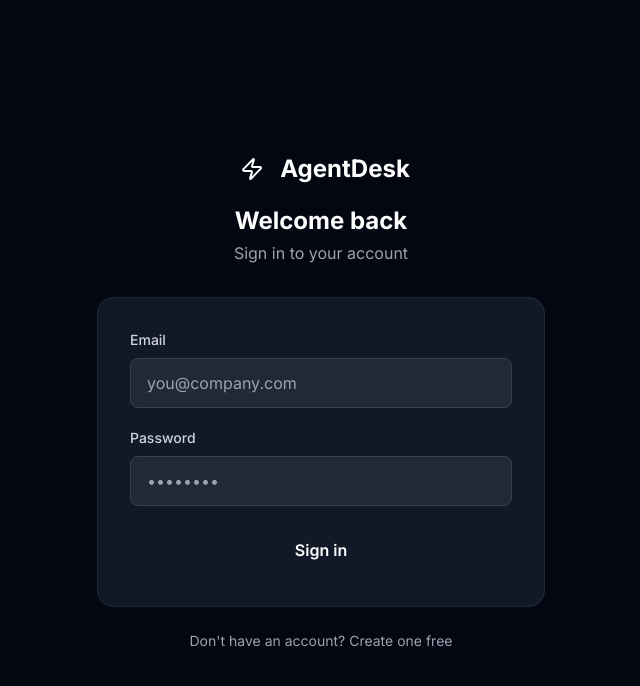
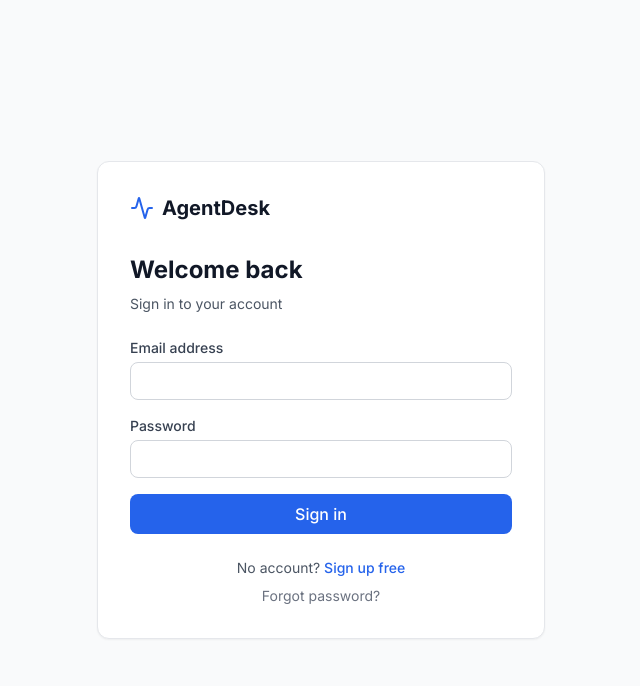
Before and after one commit to 21leahcimhtiek-oss/agentdesk, a Next.js app: page /login in a window 1280 px wide. Shown: the top 686 px of the page, without its empty margins (319-959 px from the left). Built offline with nearby package versions, Linux system fonts and the light colour scheme; no server answers.

Commit message:
Add src/app/(auth)/login/page.tsx

```diff
--- a/src/app/(auth)/login/page.tsx
+++ b/src/app/(auth)/login/page.tsx
@@ -1,70 +1,62 @@
-"use client";
-import { useState } from "react";
-import { useRouter, useSearchParams } from "next/navigation";
-import Link from "next/link";
-import { createClient } from "@/lib/supabase/client";
-import { Zap, Loader2 } from "lucide-react";
+'use client';
+import { useState } from 'react';
+import { createClient } from '@/lib/supabase/client';
+import { useRouter } from 'next/navigation';
+import Link from 'next/link';
+import { Activity } from 'lucide-react';
 
 export default function LoginPage() {
+  const [email, setEmail] = useState('');
+  const [password, setPassword] = useState('');
+  const [error, setError] = useState('');
+  const [loading, setLoading] = useState(false);
   const router = useRouter();
-  const searchParams = useSearchParams();
-  const redirectTo = searchParams.get("redirectTo") ?? "/dashboard";
-  const [email, setEmail] = useState("");
-  const [password, setPassword] = useState("");
-  const [error, setError] = useState<string | null>(null);
-  const [loading, setLoading] = useState(false);
+  const supabase = createClient();
 
-  async function handleSubmit(e: React.FormEvent) {
+  async function handleLogin(e: React.FormEvent) {
     e.preventDefault();
     setLoading(true);
-    setError(null);
-    const supabase = createClient();
+    setError('');
     const { error } = await supabase.auth.signInWithPassword({ email, password });
-    if (error) { setError(error.message); setLoading(false); return; }
-    router.push(redirectTo);
-    router.refresh();
+    if (error) {
+      setError(error.message);
+      setLoading(false);
+    } else {
+      router.push('/dashboard');
+    }
   }
 
   return (
-    <div className="min-h-screen bg-gray-950 flex items-center justify-center p-4">
-      <div className="w-full max-w-md">
-        <div className="text-center mb-8">
-          <div className="inline-flex items-center gap-2 mb-4">
-            <div className="w-10 h-10 rounded-xl bg-aurora-600 flex items-center justify-center">
-              <Zap className="w-6 h-6 text-white" />
-            </div>
-            <span className="text-2xl font-bold text-white">AgentDesk</span>
-          </div>
-          <h1 className="text-2xl font-bold text-white">Welcome back</h1>
-          <p className="text-gray-400 mt-1">Sign in to your account</p>
+    <div className="min-h-screen bg-gray-50 flex items-center justify-center px-4">
+      <div className="card p-8 w-full max-w-md">
+        <div className="flex items-center gap-2 mb-8">
+          <Activity className="h-6 w-6 text-brand-600" />
+          <span className="font-bold text-xl text-gray-900">AgentDesk</span>
         </div>
-        <form onSubmit={handleSubmit} className="bg-gray-900 border border-gray-800 rounded-2xl p-8 space-y-5">
-          {error && <div className="bg-red-950 border border-red-800 text-red-300 text-sm px-4 py-3 rounded-lg">{error}</div>}
+        <h1 className="text-2xl font-bold text-gray-900 mb-2">Welcome back</h1>
+        <p className="text-gray-600 text-sm mb-6">Sign in to your account</p>
+        <form onSubmit={handleLogin} className="space-y-4">
           <div>
-            <label className="block text-sm font-medium text-gray-300 mb-2">Email</label>
-            <input type="email" required value={email} onChange={(e) => setEmail(e.target.value)}
-              className="w-full bg-gray-800 border border-gray-700 text-white px-4 py-3 rounded-lg focus:outline-none focus:ring-2 focus:ring-aurora-500 focus:border-transparent transition"
-              placeholder="you@company.com" />
+            <label className="label">Email address</label>
+            <input type="email" value={email} onChange={e => setEmail(e.target.value)} className="input" required autoComplete="email" />
           </div>
           <div>
-            <div className="flex items-center justify-between mb-2">
-              <label className="block text-sm font-medium text-gray-300">Password</label>
-              <Link href="/reset-password" className="text-xs text-aurora-400 hover:text-aurora-300">Forgot password?</Link>
-            </div>
-            <input type="password" required value={password} onChange={(e) => setPassword(e.target.value)}
-              className="w-full bg-gray-800 border border-gray-700 text-white px-4 py-3 rounded-lg focus:outline-none focus:ring-2 focus:ring-aurora-500 focus:border-transparent transition"
-              placeholder="••••••••" />
+            <label className="label">Password</label>
+            <input type="password" value={password} onChange={e => setPassword(e.target.value)} className="input" required autoComplete="current-password" />
           </div>
-          <button type="submit" disabled={loading}
-            className="w-full bg-aurora-600 hover:bg-aurora-700 disabled:opacity-60 text-white py-3 rounded-lg font-semibold transition-colors flex items-center justify-center gap-2">
-            {loading && <Loader2 className="w-4 h-4 animate-spin" />}
-            {loading ? "Signing in..." : "Sign in"}
+          {error && <div className="bg-red-50 text-red-700 text-sm px-3 py-2 rounded-lg">{error}</div>}
+          <button type="submit" disabled={loading} className="btn-primary w-full">
+            {loading ? 'Signing in...' : 'Sign in'}
           </button>
         </form>
-        <p className="text-center text-sm text-gray-400 mt-6">
-          Don&apos;t have an account?{" "}
-          <Link href="/signup" className="text-aurora-400 hover:text-aurora-300">Create one free</Link>
-        </p>
+        <div className="mt-6 space-y-2 text-sm text-center">
+          <p className="text-gray-600">
+            No account? <Link href="/signup" className="text-brand-600 hover:underline font-medium">Sign up free</Link>
+          </p>
+          <p>
+            <Link href="/reset-password" className="text-gray-500 hover:text-gray-700">Forgot password?</Link>
+          </p>
+        </div>
       </div>
     </div>
   );
```
